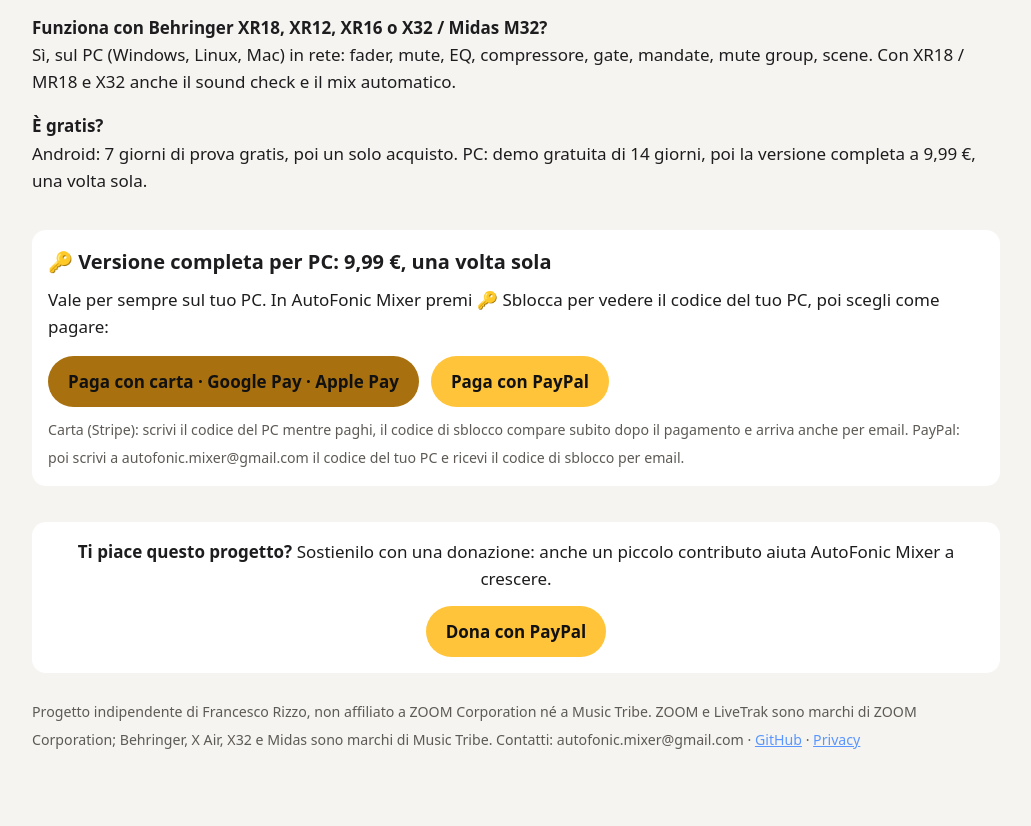
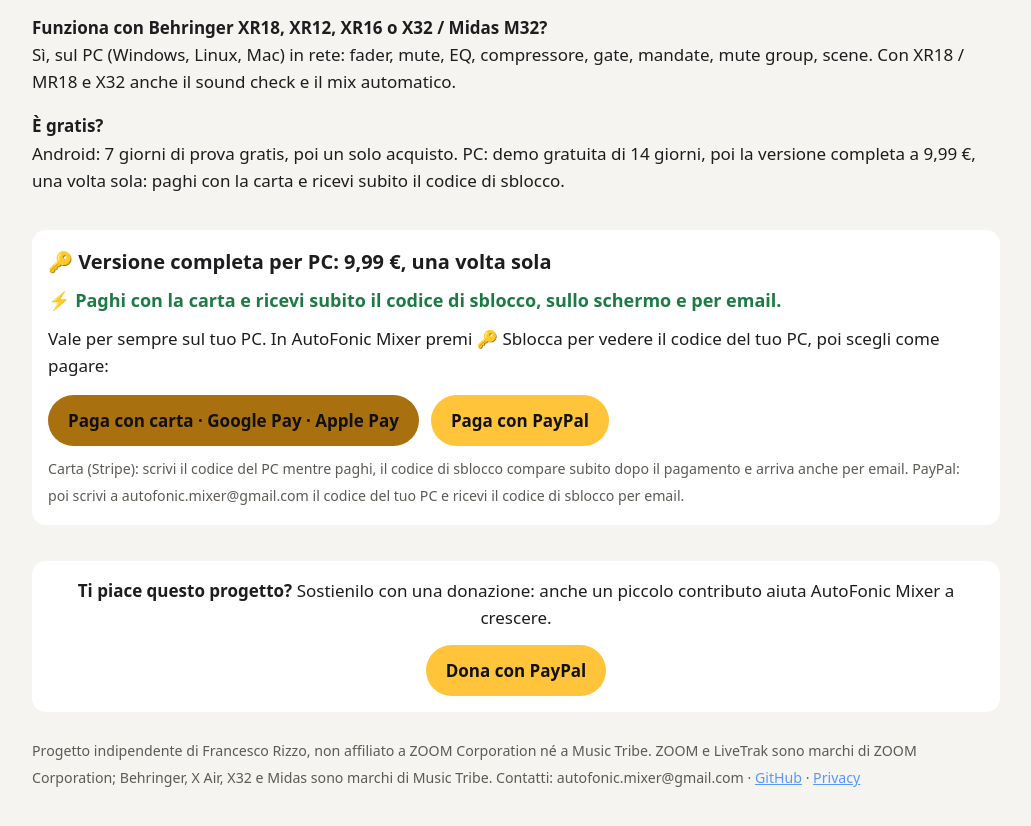
Before and after one commit to francescorizzo-cyber/autofonic-mixer, a plain HTML site: page docs/it/index.html in a window 1280 px wide. Shown: the part 2731-3557 px from the top of the page, without its empty margins (124-1155 px from the left). Drawn offline with Linux system fonts and the light colour scheme.

Commit message:
README and website: "pay by card and you get the unlock code right away" in evidence (EN and IT)
Co-Authored-By: Claude Opus 5.5 <noreply@anthropic.com>
Claude-Session: https://claude.ai/code/session_01U8W5CNsYKxYqECJ5q9Evsb

```diff
--- a/docs/it/index.html
+++ b/docs/it/index.html
@@ -35,8 +35,8 @@
 }
 </script>
 <style>
-:root{--bg:#141619;--panel:#1d2025;--text:#eceae6;--muted:#a9a59f;--gold:#e8aa40;--green:#45b86e;--blue:#5a96ff}
-@media (prefers-color-scheme: light){:root:not([data-theme="dark"]){--bg:#f6f4f0;--panel:#fff;--text:#1d1d1f;--muted:#5d5a55;--gold:#a8700f}}
+:root{--bg:#141619;--panel:#1d2025;--text:#eceae6;--muted:#a9a59f;--gold:#e8aa40;--green:#45b86e;--blue:#5a96ff;--ok:#45b86e}
+@media (prefers-color-scheme: light){:root:not([data-theme="dark"]){--bg:#f6f4f0;--panel:#fff;--text:#1d1d1f;--muted:#5d5a55;--gold:#a8700f;--ok:#1d7a44}}
 *{box-sizing:border-box}body{margin:0;background:var(--bg);color:var(--text);font:17px/1.6 system-ui,-apple-system,"Segoe UI",Roboto,sans-serif}
 main{max-width:1000px;margin:0 auto;padding:24px 16px 48px}
 header p.k{color:var(--gold);letter-spacing:.12em;font-weight:600;margin:0}
@@ -95,10 +95,11 @@ small{color:var(--muted)}a{color:var(--blue)}
 <p><strong>C'è un'app per ZOOM L12next su Android o Windows?</strong><br>Sì, su Android e sul PC, dove fa anche il sound check e il mix automatico.</p>
 <p><strong>Funziona con ZOOM L6 / L6max?</strong><br>Sì, con il cavo USB-C, oppure senza fili con un CME WIDI Jack.</p>
 <p><strong>Funziona con Behringer XR18, XR12, XR16 o X32 / Midas M32?</strong><br>Sì, sul PC (Windows, Linux, Mac) in rete: fader, mute, EQ, compressore, gate, mandate, mute group, scene. Con XR18 / MR18 e X32 anche il sound check e il mix automatico.</p>
-<p><strong>È gratis?</strong><br>Android: 7 giorni di prova gratis, poi un solo acquisto. PC: demo gratuita di 14 giorni, poi la versione completa a 9,99 €, una volta sola.</p>
+<p><strong>È gratis?</strong><br>Android: 7 giorni di prova gratis, poi un solo acquisto. PC: demo gratuita di 14 giorni, poi la versione completa a 9,99 €, una volta sola: paghi con la carta e ricevi subito il codice di sblocco.</p>
 
 <div class="card" style="margin:36px 0 0">
 <p style="margin:0 0 8px;font-size:20px"><strong>🔑 Versione completa per PC: 9,99 €, una volta sola</strong></p>
+<p style="margin:0 0 10px;font-size:18px;color:var(--ok)"><strong>⚡ Paghi con la carta e ricevi subito il codice di sblocco, sullo schermo e per email.</strong></p>
 <p style="margin:0">Vale per sempre sul tuo PC. In AutoFonic Mixer premi 🔑 Sblocca per vedere il codice del tuo PC, poi scegli come pagare:</p>
 <div class="btns" style="margin:16px 0 8px"><a class="btn" href="https://buy.stripe.com/fZu8wO1DR85S9pugiB63K00">Paga con carta · Google Pay · Apple Pay</a><a class="btn" style="background:#ffc439;color:#111" href="https://paypal.me/AutoFonicMixer/9.99EUR">Paga con PayPal</a></div>
 <p style="margin:0"><small>Carta (Stripe): scrivi il codice del PC mentre paghi, il codice di sblocco compare subito dopo il pagamento e arriva anche per email. PayPal: poi scrivi a autofonic.mixer@gmail.com il codice del tuo PC e ricevi il codice di sblocco per email.</small></p>
```
Also changed, not shown: docs/index.html (+4 -3 lines), 1 other file.
